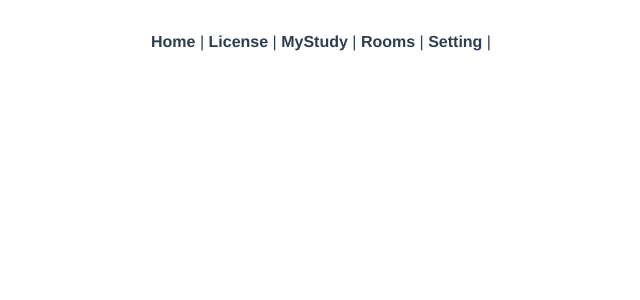
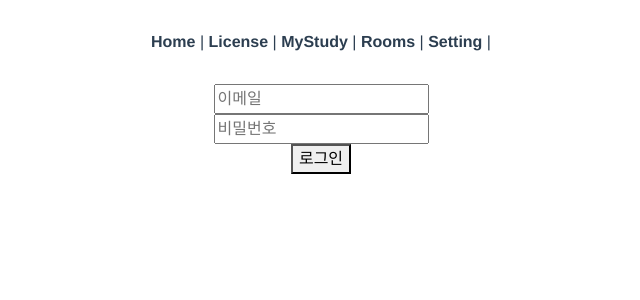
Before and after one commit to kyngskwk/Just_DDA_IT, a Vue app in the folder frontend/: page /accounts/login in a window 1280 px wide. Shown: the top 300 px of the page, without its empty margins (319-959 px from the left). Built offline with nearby package versions, Linux system fonts and the light colour scheme.

Commit message:
FE-membermgt S03P12A102-22 add login signup vue file

```diff
--- a/frontend/src/App.vue
+++ b/frontend/src/App.vue
@@ -6,7 +6,6 @@
       <router-link to="/mystudy">MyStudy</router-link> |
       <router-link to="/rooms">Rooms</router-link> |
       <router-link to="/setting">Setting</router-link> |
-
     </div>
     <router-view class="container"/>
   </div>
--- a/frontend/src/router/index.js
+++ b/frontend/src/router/index.js
@@ -5,7 +5,8 @@ import License from '../views/License.vue'
 import MyStudy from '../views/MyStudy.vue'
 import Rooms from '../views/Rooms.vue'
 import Setting from '../views/Setting.vue'
-import Join from '../views/member/Join.vue'
+import Login from '../views/member/Login.vue'
+import SignUp from '../views/member/SignUp.vue'
 
 Vue.use(VueRouter)
 
@@ -36,9 +37,14 @@ Vue.use(VueRouter)
     component: Setting
   },
   {
-    path: '/Join',
-    name: 'Join',
-    component: Join
+    path: '/accounts/login',
+    name: 'Login',
+    component: Login
+  },
+  {
+    path: '/accounts/signup',
+    name: 'SignUp',
+    component: SignUp
   },
 
 ]
--- /dev/null
+++ b/frontend/src/views/member/Login.vue
@@ -0,0 +1,34 @@
+<template>
+  <div>
+    <div>
+      <input v-model="userEmail" type="text" placeholder="이메일">
+    </div>
+    <div>
+      <input v-model="password" type="text" placeholder="비밀번호">
+    </div>
+    <button @click="login">로그인</button>
+  </div>
+</template>
+
+<script>
+export default {
+  name: 'Login',
+  data() {
+    return {
+      LoginData : {
+        userEmail : null,
+        password : null,
+      }
+    }
+  },
+  methods: {
+    login() {
+      this.$emit('submit-login-data', this.LoginData)
+    }
+  }
+}
+</script>
+
+<style>
+
+</style>
--- /dev/null
+++ b/frontend/src/views/member/SignUp.vue
@@ -0,0 +1,15 @@
+<template>
+  <div>
+
+  </div>
+</template>
+
+<script>
+export default {
+  name: 'SignUp'
+}
+</script>
+
+<style>
+
+</style>
```
